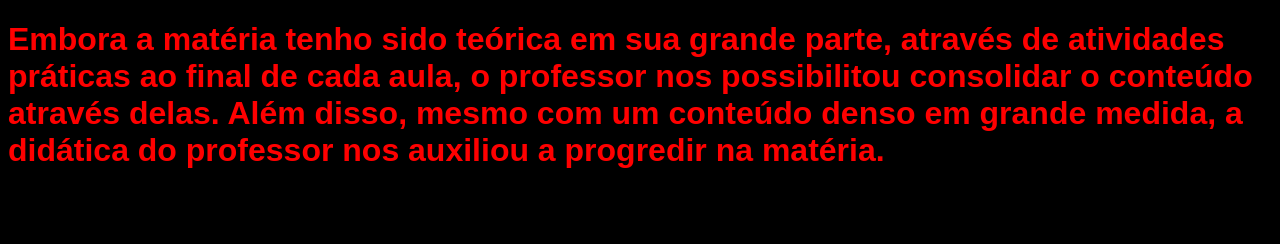
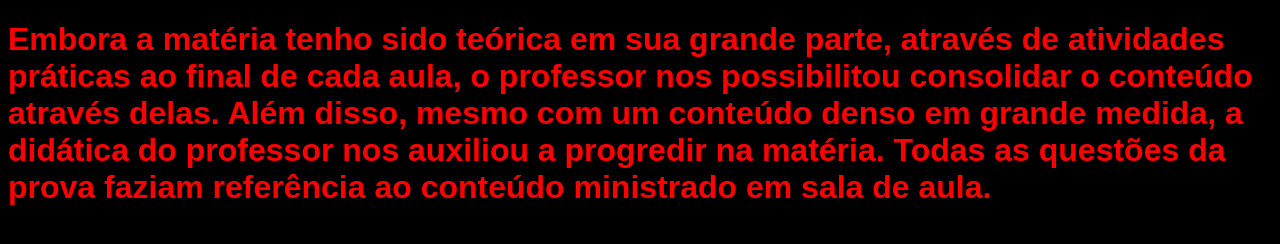
Before and after one commit to AntonioC22/Versionamento, a plain HTML site: page index.html in a window 1280 px wide. Drawn offline with Linux system fonts and the light colour scheme.

```diff
--- a/index.html
+++ b/index.html
@@ -23,8 +23,8 @@
     <h1>
         Embora a matéria tenho sido teórica em sua grande parte, através de atividades práticas ao final de cada aula,
         o professor nos possibilitou consolidar o conteúdo através delas. Além disso, mesmo com um conteúdo denso em
-        grande medida, a didática do professor nos auxiliou a progredir na matéria.
+        grande medida, a didática do professor nos auxiliou a progredir na matéria. Todas as questões da prova faziam
+        referência ao conteúdo ministrado em sala de aula.
     </h1>
-
 </body>
 </html>
```
